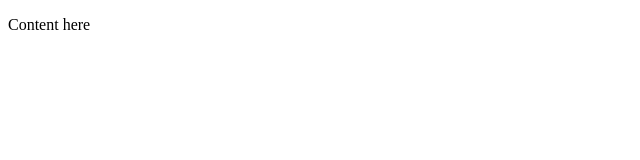
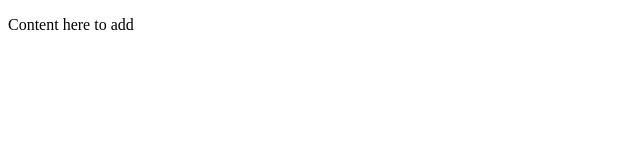
Before and after one commit to treycwong/csspen, a plain HTML site: page 01_DeadRare/index.html in a window 1280 px wide. Shown: the full height of the page, 0-640 px from the left. Drawn offline with Linux system fonts and the light colour scheme.

Commit message:
second commit

```diff
--- a/01_DeadRare/index.html
+++ b/01_DeadRare/index.html
@@ -7,6 +7,6 @@
     <title>Grid 01 - DeadRare</title>
 </head>
 <body>
-    <p>Content here</p>
+    <p>Content here to add</p>
 </body>
 </html>
```
